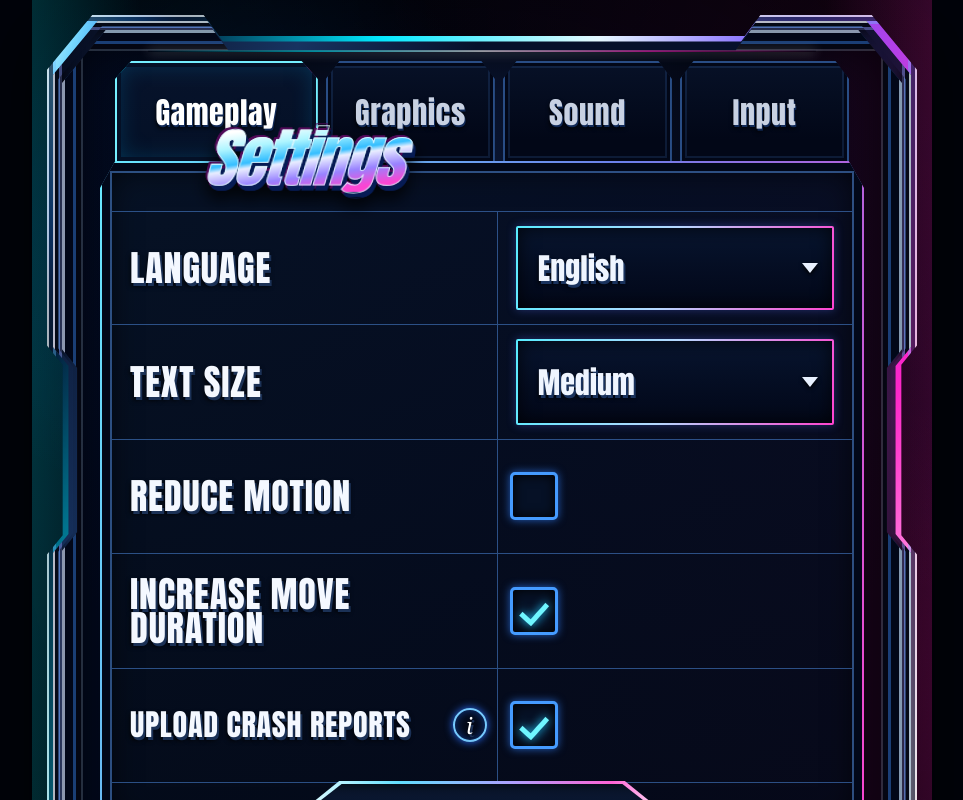
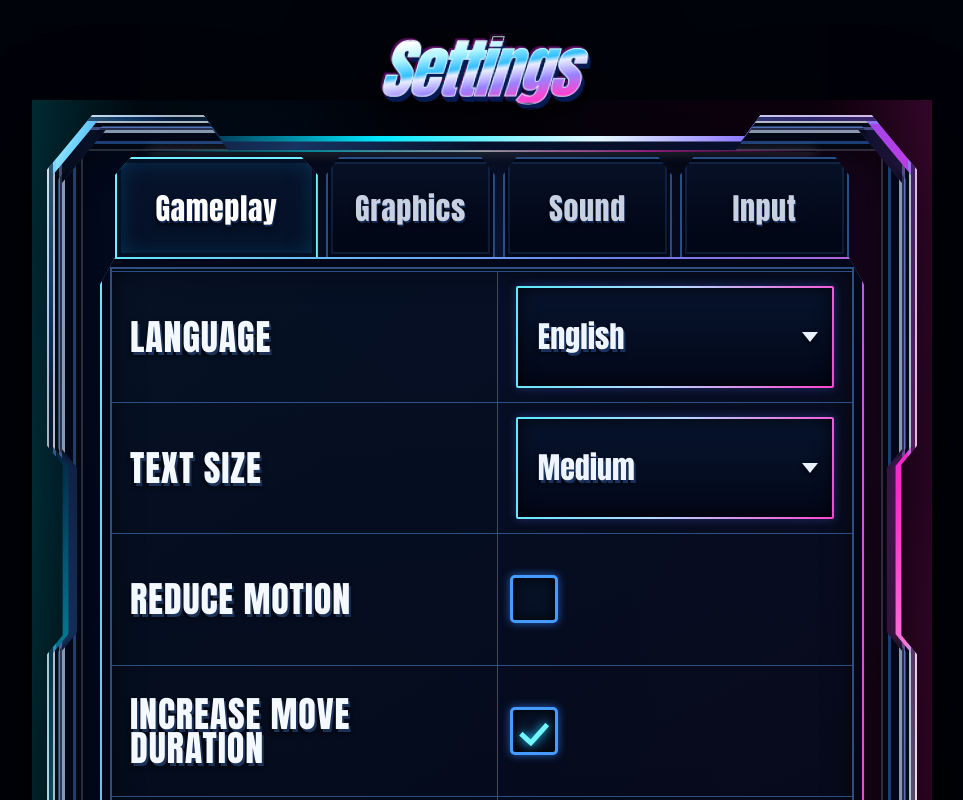
Before and after one commit to thurn/mockups, a Next.js app: page / in a window 1280 px wide. Both pictures are taken after a click on the button "Settings". Shown: the top 800 px of the page, without its empty margins (158-1121 px from the left). Built offline with nearby package versions, Linux system fonts and the light colour scheme.

Commit message:
fix: place settings controls outside square

```diff
--- a/app/components/ArcadeFrame.tsx
+++ b/app/components/ArcadeFrame.tsx
@@ -1,4 +1,4 @@
-import type { ReactNode } from "react";
+import { Children, type ReactNode } from "react";
 import { frameClip, mergeStyles } from "./styles";
 
 export function ArcadeFrame({
@@ -10,23 +10,42 @@ export function ArcadeFrame({
   settings?: boolean;
   label: string;
 }) {
+  const items = Children.toArray(children);
+  const frameChildren = settings ? items.slice(1, -1) : items;
+
   return (
     <section
       aria-label={label}
       style={mergeStyles({
-        boxSizing: "border-box",
         position: "relative",
         width: settings ? 870 : 820,
         height: settings ? 870 : 820,
+        filter: "drop-shadow(0 26px 50px rgb(0 0 0 / 58%))",
+        alignSelf: "center",
+      })}
+    >
+      <FrameSurface settings={settings}>{frameChildren}</FrameSurface>
+      {settings && items[0]}
+      {settings && items.at(-1)}
+    </section>
+  );
+}
+
+function FrameSurface({ children, settings }: { children: ReactNode; settings: boolean }) {
+  return (
+    <div
+      style={{
+        boxSizing: "border-box",
+        position: "absolute",
+        inset: 0,
         padding: 15,
-        filter: "drop-shadow(0 26px 50px rgb(0 0 0 / 58%))",
+        overflow: "hidden",
         clipPath: frameClip,
         background:
           "linear-gradient(112deg, #f8fdff 0%, #76dcff 3%, #0d70e8 8%, #041331 11%, #00eaff 28%, #e9faff 46%, #7657ff 61%, #ff25c8 82%, #fff0f8 96%, #ff617c 100%)",
         boxShadow:
           "inset 0 0 0 2px rgb(255 255 255 / 88%), inset 0 0 0 6px rgb(3 11 29 / 88%), inset 0 0 0 9px rgb(109 194 255 / 55%)",
-        alignSelf: "center",
-      })}
+      }}
     >
       <div
         aria-hidden="true"
@@ -72,13 +91,13 @@ export function ArcadeFrame({
           position: "relative",
           zIndex: 2,
           height: "100%",
-          overflow: settings ? "visible" : "hidden",
+          overflow: "hidden",
           display: settings ? "grid" : "flex",
           gridTemplateRows: settings ? "minmax(0, 1fr)" : undefined,
           flexDirection: settings ? undefined : "column",
           alignItems: settings ? "stretch" : "center",
           justifyContent: settings ? "stretch" : "space-evenly",
-          padding: settings ? "28px 35px 34px" : "0 70px",
+          padding: settings ? "24px 35px" : "0 70px",
           clipPath: frameClip,
           border: "3px solid rgb(201 231 255 / 65%)",
           background:
@@ -89,9 +108,9 @@ export function ArcadeFrame({
       >
         <FrameLine top={17} />
         {children}
-        <FrameLine bottom={settings ? 34 : 17} />
+        <FrameLine bottom={17} />
       </div>
-    </section>
+    </div>
   );
 }
 
--- a/app/components/ArcadeTitle.tsx
+++ b/app/components/ArcadeTitle.tsx
@@ -10,13 +10,13 @@ export function ArcadeTitle({ settings = false }: { settings?: boolean }) {
         position: settings ? "absolute" : "relative",
         isolation: "isolate",
         zIndex: settings ? 6 : undefined,
-        top: settings ? 128 : undefined,
-        left: settings ? "29%" : undefined,
+        top: settings ? -83 : undefined,
+        left: settings ? "50%" : undefined,
         width: settings ? "44%" : "min(100%, 720px)",
         height: settings ? 80 : undefined,
         margin: 0,
         textAlign: "center",
-        transform: settings ? "translate(-50%, -50%) skewX(-4deg)" : "translateY(7px) skewX(-4deg)",
+        transform: settings ? "translateX(-50%) skewX(-4deg)" : "translateY(7px) skewX(-4deg)",
         display: settings ? "grid" : undefined,
         placeItems: settings ? "center" : undefined,
       }}
--- a/app/components/GameShell.tsx
+++ b/app/components/GameShell.tsx
@@ -1,5 +1,13 @@
 import type { ReactNode } from "react";
-import { DESIGN_SIZE, squareScale, squareSize } from "./squareScale";
+import {
+  DESIGN_SIZE,
+  settingsCanvasTop,
+  settingsScale,
+  settingsSquareSize,
+  settingsStageHeight,
+  squareScale,
+  squareSize,
+} from "./squareScale";
 
 export function GameShell({
   children,
@@ -19,19 +27,27 @@ export function GameShell({
         background: "#00030a",
       }}
     >
-      <div style={{ position: "relative", width: squareSize, height: squareSize }}>
+      <div
+        style={{
+          position: "relative",
+          width: compact ? settingsSquareSize : squareSize,
+          height: compact ? settingsStageHeight : squareSize,
+        }}
+      >
         <div
           style={{
             position: "absolute",
-            inset: "50% auto auto 50%",
+            top: compact ? settingsCanvasTop : 0,
+            left: "50%",
             width: DESIGN_SIZE,
             height: DESIGN_SIZE,
-            overflow: "hidden",
+            overflow: compact ? "visible" : "hidden",
             isolation: "isolate",
             display: "grid",
             gridTemplateRows: compact ? "minmax(0, 1fr)" : undefined,
             placeItems: "center",
-            transform: `translate(-50%, -50%) scale(${squareScale})`,
+            transform: `translateX(-50%) scale(${compact ? settingsScale : squareScale})`,
+            transformOrigin: "top center",
             background:
               "radial-gradient(circle at 18% 22%, rgb(15 111 255 / 18%), transparent 30%), radial-gradient(circle at 84% 76%, rgb(255 13 100 / 18%), transparent 31%), linear-gradient(128deg, #010713 0%, #03020c 50%, #090013 100%)",
             boxShadow: "0 28px 70px rgb(0 0 0 / 72%)",
@@ -43,7 +59,14 @@ export function GameShell({
               position: "absolute",
               inset: 0,
               zIndex: -2,
+              overflow: "hidden",
               pointerEvents: "none",
+            }}
+          >
+            <div
+              style={{
+                position: "absolute",
+                inset: 0,
                 opacity: 0.36,
                 backgroundImage:
                   "linear-gradient(rgb(57 167 255 / 8%) 1px, transparent 1px), linear-gradient(90deg, rgb(57 167 255 / 8%) 1px, transparent 1px)",
@@ -54,27 +77,23 @@ export function GameShell({
               }}
             />
             <div
-            aria-hidden="true"
               style={{
                 position: "absolute",
                 inset: 0,
-              zIndex: -1,
-              pointerEvents: "none",
                 background:
                   "linear-gradient(90deg, rgb(0 234 255 / 16%), transparent 12% 88%, rgb(255 33 189 / 16%)), radial-gradient(ellipse at center, transparent 44%, rgb(0 0 0 / 72%) 100%)",
               }}
             />
             <div
-            aria-hidden="true"
               style={{
                 position: "absolute",
                 inset: "-30%",
-              zIndex: -1,
                 opacity: 0.55,
                 background:
                   "conic-gradient(from 210deg at 50% 50%, transparent, rgb(0 234 255 / 10%), transparent 38%, rgb(255 33 189 / 11%), transparent 72%)",
               }}
             />
+          </div>
           {children}
         </div>
       </div>
--- a/app/components/ReturnButton.tsx
+++ b/app/components/ReturnButton.tsx
@@ -15,7 +15,7 @@ export function ReturnButton({ onClick }: { onClick: () => void }) {
         position: "absolute",
         zIndex: 4,
         left: "50%",
-        bottom: -14,
+        bottom: -120,
         height: 100,
         width: 340,
         border: 0,
--- a/app/components/SettingsScreen.tsx
+++ b/app/components/SettingsScreen.tsx
@@ -38,7 +38,7 @@ export function SettingsScreen({ onReturn }: { onReturn: () => void }) {
             display: "grid",
             gridTemplateRows: "repeat(5, minmax(0, 1fr))",
             border: "2px solid transparent",
-            padding: "48px 10px",
+            padding: "12px 10px",
             clipPath: "polygon(2% 0, 98% 0, 100% 4%, 100% 96%, 98% 100%, 2% 100%, 0 96%, 0 4%)",
             background:
               "linear-gradient(180deg, rgb(3 11 30 / 97%), rgb(2 8 22 / 98%)) padding-box, linear-gradient(110deg, #68eaff, #6b7fea 52%, #fc45ce) border-box",
--- a/app/components/squareScale.ts
+++ b/app/components/squareScale.ts
@@ -1,23 +1,50 @@
 export const DESIGN_SIZE = 900;
+export const SETTINGS_STAGE_HEIGHT = 1120;
+export const SETTINGS_CANVAS_TOP = 100;
 
 export const squareSize = "var(--prototype-square-size, 900px)";
 export const squareScale = "var(--prototype-square-scale, 1)";
+export const settingsSquareSize = "var(--prototype-settings-square-size, 900px)";
+export const settingsScale = "var(--prototype-settings-scale, 1)";
+export const settingsStageHeight = "var(--prototype-settings-stage-height, 1120px)";
+export const settingsCanvasTop = "var(--prototype-settings-canvas-top, 100px)";
 
 export const squareScaleScript = `
   (() => {
     const root = document.documentElement;
     const designSize = ${DESIGN_SIZE};
+    const settingsStageHeight = ${SETTINGS_STAGE_HEIGHT};
+    const settingsCanvasTop = ${SETTINGS_CANVAS_TOP};
     const gutter = 28;
 
     const updateSquareScale = () => {
       const viewportHeight = window.visualViewport
         ? window.visualViewport.height
         : window.innerHeight;
-      const availableSize = Math.min(root.clientWidth, viewportHeight) - gutter;
-      const renderedSize = Math.max(0, Math.min(designSize, availableSize));
+      const availableWidth = Math.max(0, root.clientWidth - gutter);
+      const availableHeight = Math.max(0, viewportHeight - gutter);
+      const renderedSize = Math.min(designSize, availableWidth, availableHeight);
+      const renderedSettingsScale = Math.min(
+        1,
+        availableWidth / designSize,
+        availableHeight / settingsStageHeight,
+      );
 
       root.style.setProperty("--prototype-square-size", renderedSize + "px");
       root.style.setProperty("--prototype-square-scale", String(renderedSize / designSize));
+      root.style.setProperty(
+        "--prototype-settings-square-size",
+        designSize * renderedSettingsScale + "px",
+      );
+      root.style.setProperty("--prototype-settings-scale", String(renderedSettingsScale));
+      root.style.setProperty(
+        "--prototype-settings-stage-height",
+        settingsStageHeight * renderedSettingsScale + "px",
+      );
+      root.style.setProperty(
+        "--prototype-settings-canvas-top",
+        settingsCanvasTop * renderedSettingsScale + "px",
+      );
     };
 
     updateSquareScale();
```
Also changed, not shown: settings-outside-square-mobile.png (added). Lines whose indentation alone changed are shown as unchanged.
